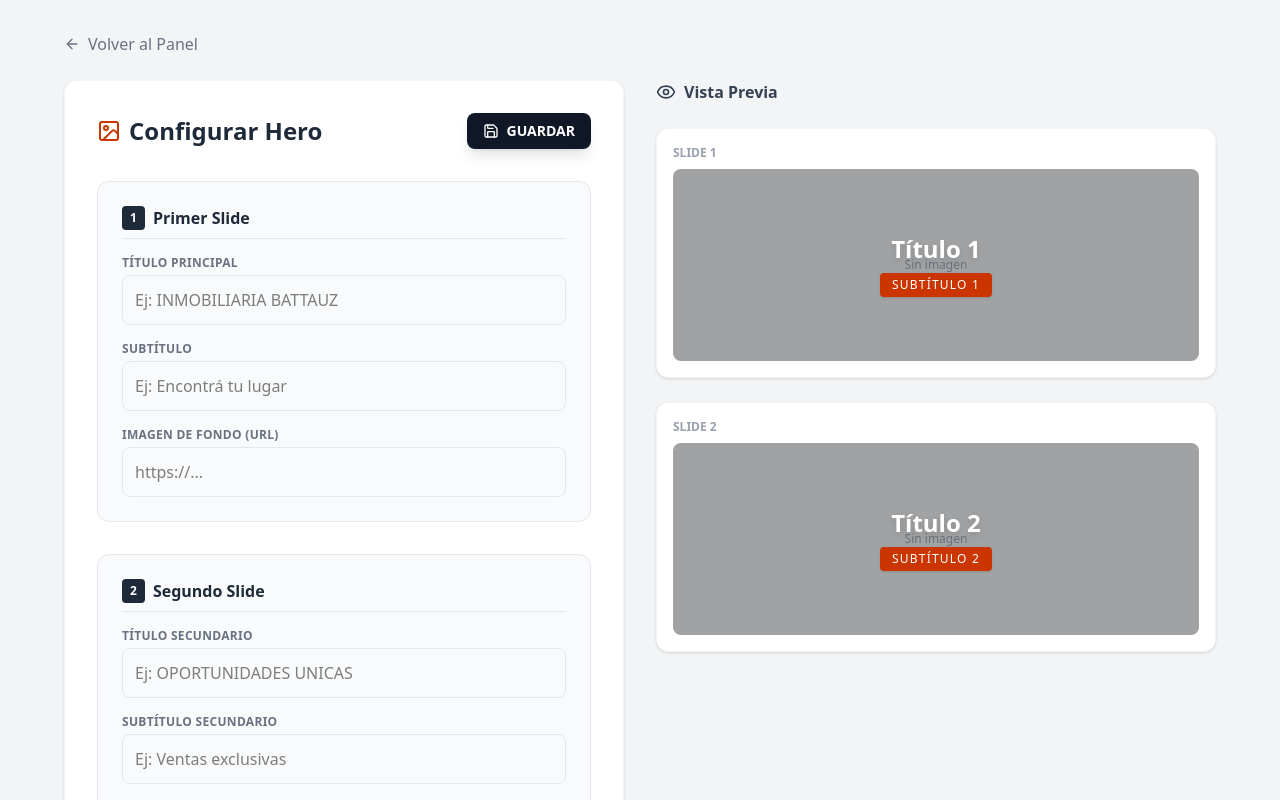
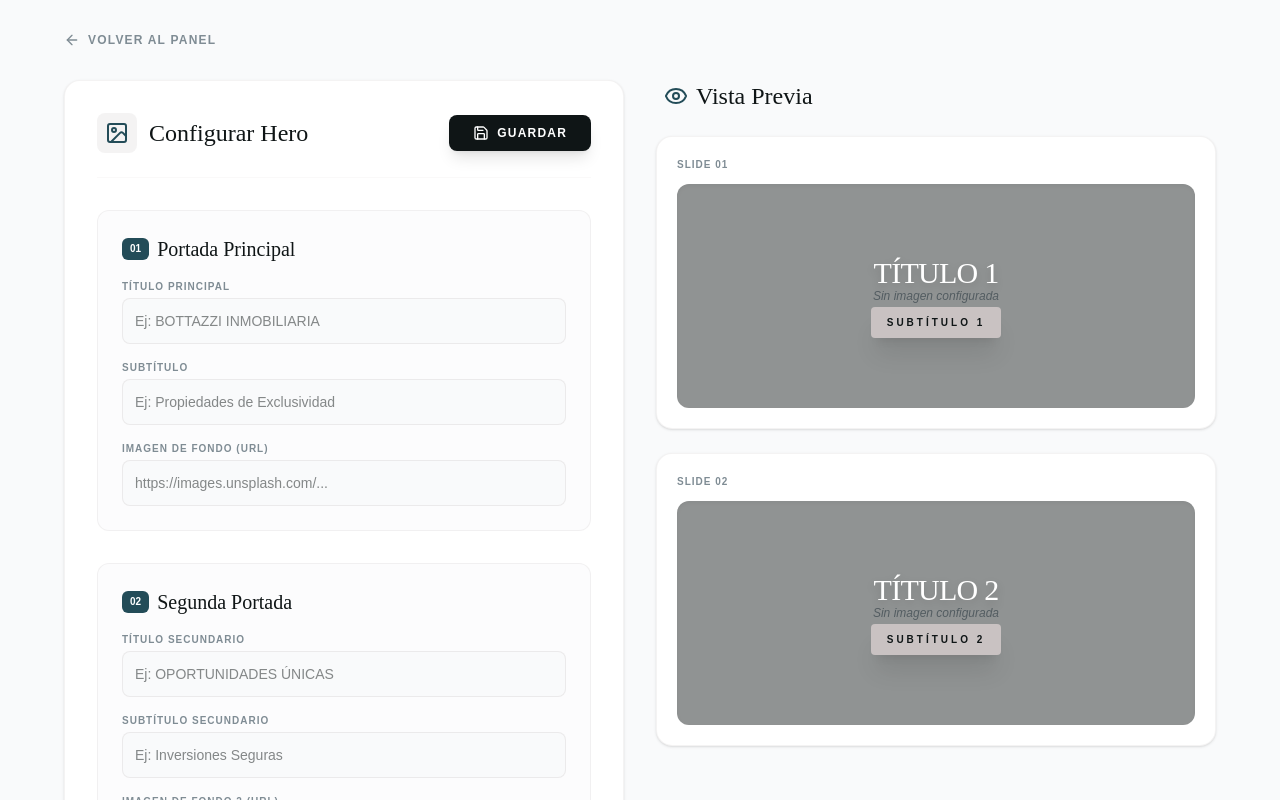
Before and after one commit to Brian13b/inmobiliaria_frontend, a React (Vite) app: page /admin/configuracion in a window 1280 px wide. Shown: the top 800 px of the page. Built offline with nearby package versions, Linux system fonts and the light colour scheme; no server answers; sample sign-in values are in the browser's storage.

Commit message:
Fix: Correcciones en admin config

```diff
--- a/src/pages/admin/AdminConfig.tsx
+++ b/src/pages/admin/AdminConfig.tsx
@@ -3,6 +3,7 @@ import { api } from '../../services/api';
 import { Save, ArrowLeft, Image, Eye } from 'lucide-react';
 import { Link } from 'react-router-dom';
 import toast from 'react-hot-toast';
+import { SEO } from '../../components/SEO';
 
 export const AdminConfig = () => {
     const [config, setConfig] = useState({
@@ -37,99 +38,113 @@ export const AdminConfig = () => {
         }
     };
 
-    const inputClass = "w-full bg-gray-50 border border-gray-200 rounded-lg p-3 outline-none focus:border-orange-500 focus:ring-2 focus:ring-orange-100 transition";
-    const labelClass = "block text-xs font-bold text-gray-500 uppercase mb-1 tracking-wide";
+    const inputClass = "w-full bg-gray-50 border border-brand-light/30 rounded-lg p-3 outline-none focus:border-brand-primary focus:ring-2 focus:ring-brand-primary/10 transition font-body text-sm text-brand-dark";
+    const labelClass = "block text-[10px] font-bold text-brand-muted uppercase mb-1 tracking-widest";
 
     return (
-        <div className="min-h-screen bg-gray-100 p-8 pb-32">
+        <div className="min-h-screen bg-gray-50 p-8 pb-32 font-body">
+            <SEO title="Configuración de Diseño" description="Ajustes del Hero y portada" />
+
             <div className="max-w-6xl mx-auto">
-                <Link to="/admin/dashboard" className="flex items-center gap-2 text-gray-500 hover:text-orange-700 mb-6 w-fit font-medium">
+                <Link to="/admin/dashboard" className="flex items-center gap-2 text-brand-muted hover:text-brand-primary mb-8 w-fit font-bold text-xs uppercase tracking-widest transition-colors">
                     <ArrowLeft className="w-4 h-4" /> Volver al Panel
                 </Link>
 
                 <div className="grid grid-cols-1 lg:grid-cols-2 gap-8">
 
                     {/* Formulario */}
-                    <form onSubmit={handleSave} className="bg-white p-8 rounded-xl shadow-sm border border-gray-100 space-y-8">
-                        <div className="flex justify-between items-center">
-                            <h1 className="text-2xl font-bold text-gray-800 flex items-center gap-2">
-                                <Image className="text-orange-700" /> Configurar Hero
+                    <form onSubmit={handleSave} className="bg-white p-8 rounded-2xl shadow-sm border border-brand-light/20 space-y-8">
+                        <div className="flex justify-between items-center border-b border-brand-light/10 pb-6">
+                            <h1 className="text-2xl font-display text-brand-dark flex items-center gap-3">
+                                <div className="bg-brand-light/20 p-2 rounded-lg">
+                                    <Image className="text-brand-primary w-6 h-6" />
+                                </div>
+                                Configurar Hero
                             </h1>
-                            <button className="bg-gray-900 text-white font-bold py-2 px-4 rounded-lg hover:bg-orange-700 transition shadow-lg flex items-center gap-2 text-sm">
+                            <button className="bg-brand-dark text-white font-bold py-2.5 px-6 rounded-lg hover:bg-brand-primary transition shadow-lg flex items-center gap-2 text-xs tracking-widest uppercase">
                                 <Save className="w-4 h-4" /> GUARDAR
                             </button>
                         </div>
 
-                        {/* Slides */}
-                        <div className="bg-gray-50 p-6 rounded-xl border border-gray-200">
-                            <h3 className="font-bold text-gray-800 mb-4 flex items-center gap-2 border-b border-gray-200 pb-2">
-                                <span className="bg-gray-800 text-white text-xs px-2 py-1 rounded">1</span> Primer Slide
+                        {/* Slide 1 */}
+                        <div className="bg-gray-50/50 p-6 rounded-xl border border-brand-light/20 space-y-6">
+                            <h3 className="font-display text-xl text-brand-dark mb-4 flex items-center gap-2">
+                                <span className="bg-brand-primary text-white text-[10px] px-2 py-1 rounded-md font-body font-bold">01</span>
+                                Portada Principal
                             </h3>
                             <div className="space-y-4">
                                 <div>
                                     <label className={labelClass}>Título Principal</label>
-                                    <input value={config.heroTitulo} onChange={e => setConfig({...config, heroTitulo: e.target.value})} className={inputClass} placeholder="Ej: INMOBILIARIA BATTAUZ" />
+                                    <input value={config.heroTitulo} onChange={e => setConfig({...config, heroTitulo: e.target.value})} className={inputClass} placeholder="Ej: BOTTAZZI INMOBILIARIA" />
                                 </div>
                                 <div>
                                     <label className={labelClass}>Subtítulo</label>
-                                    <input value={config.heroSubtitulo} onChange={e => setConfig({...config, heroSubtitulo: e.target.value})} className={inputClass} placeholder="Ej: Encontrá tu lugar" />
+                                    <input value={config.heroSubtitulo} onChange={e => setConfig({...config, heroSubtitulo: e.target.value})} className={inputClass} placeholder="Ej: Propiedades de Exclusividad" />
                                 </div>
                                 <div>
                                     <label className={labelClass}>Imagen de Fondo (URL)</label>
-                                    <input value={config.heroImagenUrl} onChange={e => setConfig({...config, heroImagenUrl: e.target.value})} className={inputClass} placeholder="https://..." />
+                                    <input value={config.heroImagenUrl} onChange={e => setConfig({...config, heroImagenUrl: e.target.value})} className={inputClass} placeholder="https://images.unsplash.com/..." />
                                 </div>
                             </div>
                         </div>
 
-                        <div className="bg-gray-50 p-6 rounded-xl border border-gray-200">
-                            <h3 className="font-bold text-gray-800 mb-4 flex items-center gap-2 border-b border-gray-200 pb-2">
-                                <span className="bg-gray-800 text-white text-xs px-2 py-1 rounded">2</span> Segundo Slide
+                        {/* Slide 2 */}
+                        <div className="bg-gray-50/50 p-6 rounded-xl border border-brand-light/20 space-y-6">
+                            <h3 className="font-display text-xl text-brand-dark mb-4 flex items-center gap-2">
+                                <span className="bg-brand-primary text-white text-[10px] px-2 py-1 rounded-md font-body font-bold">02</span>
+                                Segunda Portada
                             </h3>
                             <div className="space-y-4">
                                 <div>
                                     <label className={labelClass}>Título Secundario</label>
-                                    <input value={config.heroTitulo2} onChange={e => setConfig({...config, heroTitulo2: e.target.value})} className={inputClass} placeholder="Ej: OPORTUNIDADES UNICAS" />
+                                    <input value={config.heroTitulo2} onChange={e => setConfig({...config, heroTitulo2: e.target.value})} className={inputClass} placeholder="Ej: OPORTUNIDADES ÚNICAS" />
                                 </div>
                                 <div>
                                     <label className={labelClass}>Subtítulo Secundario</label>
-                                    <input value={config.heroSubtitulo2} onChange={e => setConfig({...config, heroSubtitulo2: e.target.value})} className={inputClass} placeholder="Ej: Ventas exclusivas" />
+                                    <input value={config.heroSubtitulo2} onChange={e => setConfig({...config, heroSubtitulo2: e.target.value})} className={inputClass} placeholder="Ej: Inversiones Seguras" />
                                 </div>
                                 <div>
                                     <label className={labelClass}>Imagen de Fondo 2 (URL)</label>
-                                    <input value={config.heroImagenUrl2} onChange={e => setConfig({...config, heroImagenUrl2: e.target.value})} className={inputClass} placeholder="https://..." />
+                                    <input value={config.heroImagenUrl2} onChange={e => setConfig({...config, heroImagenUrl2: e.target.value})} className={inputClass} placeholder="https://images.unsplash.com/..." />
                                 </div>
                             </div>
                         </div>
                     </form>
 
-                    {/* Previsualizacion */}
+                    {/* Previsualización */}
                     <div className="space-y-6">
-                        <h3 className="font-bold text-gray-700 flex items-center gap-2">
-                            <Eye className="w-5 h-5" /> Vista Previa
+                        <h3 className="font-display text-2xl text-brand-dark flex items-center gap-2 px-2">
+                            <Eye className="w-6 h-6 text-brand-primary" /> Vista Previa
                         </h3>
 
-                        <div className="bg-white p-4 rounded-xl shadow-sm border border-gray-100">
-                            <p className="text-xs font-bold text-gray-400 mb-2 uppercase">Slide 1</p>
-                            <div className="h-48 w-full rounded-lg overflow-hidden relative bg-gray-200">
+                        {/* Preview Slide 1 */}
+                        <div className="bg-white p-5 rounded-2xl shadow-sm border border-brand-light/20">
+                            <p className="text-[10px] font-bold text-brand-muted mb-3 uppercase tracking-widest">Slide 01</p>
+                            <div className="h-56 w-full rounded-xl overflow-hidden relative bg-brand-dark/10 shadow-inner">
                                 {config.heroImagenUrl ? (
-                                    <img src={config.heroImagenUrl} alt="Casa moderna con piscina en venta en Paraná" className="w-full h-full object-cover" />
-                                ) : <div className="flex items-center justify-center h-full text-gray-400 text-xs">Sin imagen</div>}
-                                <div className="absolute inset-0 bg-black/30 flex flex-col items-center justify-center text-white p-2 text-center">
-                                    <span className="font-bold text-2xl drop-shadow-md">{config.heroTitulo || "Título 1"}</span>
-                                    <span className="text-xs uppercase tracking-widest mt-2 bg-orange-700 px-3 py-1 rounded-sm shadow-sm">{config.heroSubtitulo || "Subtítulo 1"}</span>
+                                    <img src={config.heroImagenUrl} alt="Preview 1" className="w-full h-full object-cover" />
+                                ) : <div className="flex items-center justify-center h-full text-brand-muted text-xs font-body italic">Sin imagen configurada</div>}
+                                <div className="absolute inset-0 bg-brand-dark/40 flex flex-col items-center justify-center text-white p-4 text-center">
+                                    <span className="font-display text-3xl drop-shadow-lg uppercase tracking-tight">{config.heroTitulo || "Título 1"}</span>
+                                    <span className="text-[10px] uppercase tracking-[0.3em] font-bold mt-4 bg-brand-light text-brand-dark px-4 py-2 rounded-sm shadow-xl">
+                                        {config.heroSubtitulo || "Subtítulo 1"}
+                                    </span>
                                 </div>
                             </div>
                         </div>
 
-                        <div className="bg-white p-4 rounded-xl shadow-sm border border-gray-100">
-                            <p className="text-xs font-bold text-gray-400 mb-2 uppercase">Slide 2</p>
-                            <div className="h-48 w-full rounded-lg overflow-hidden relative bg-gray-200">
+                        {/* Preview Slide 2 */}
+                        <div className="bg-white p-5 rounded-2xl shadow-sm border border-brand-light/20">
+                            <p className="text-[10px] font-bold text-brand-muted mb-3 uppercase tracking-widest">Slide 02</p>
+                            <div className="h-56 w-full rounded-xl overflow-hidden relative bg-brand-dark/10 shadow-inner">
                                 {config.heroImagenUrl2 ? (
-                                    <img src={config.heroImagenUrl2} alt="Casa moderna con piscina en venta en Paraná" className="w-full h-full object-cover" loading="lazy" />
-                                ) : <div className="flex items-center justify-center h-full text-gray-400 text-xs">Sin imagen</div>}
-                                <div className="absolute inset-0 bg-black/30 flex flex-col items-center justify-center text-white p-2 text-center">
-                                    <span className="font-bold text-2xl drop-shadow-md">{config.heroTitulo2 || "Título 2"}</span>
-                                    <span className="text-xs uppercase tracking-widest mt-2 bg-orange-700 px-3 py-1 rounded-sm shadow-sm">{config.heroSubtitulo2 || "Subtítulo 2"}</span>
+                                    <img src={config.heroImagenUrl2} alt="Preview 2" className="w-full h-full object-cover" />
+                                ) : <div className="flex items-center justify-center h-full text-brand-muted text-xs font-body italic">Sin imagen configurada</div>}
+                                <div className="absolute inset-0 bg-brand-dark/40 flex flex-col items-center justify-center text-white p-4 text-center">
+                                    <span className="font-display text-3xl drop-shadow-lg uppercase tracking-tight">{config.heroTitulo2 || "Título 2"}</span>
+                                    <span className="text-[10px] uppercase tracking-[0.3em] font-bold mt-4 bg-brand-light text-brand-dark px-4 py-2 rounded-sm shadow-xl">
+                                        {config.heroSubtitulo2 || "Subtítulo 2"}
+                                    </span>
                                 </div>
                             </div>
                         </div>
```
